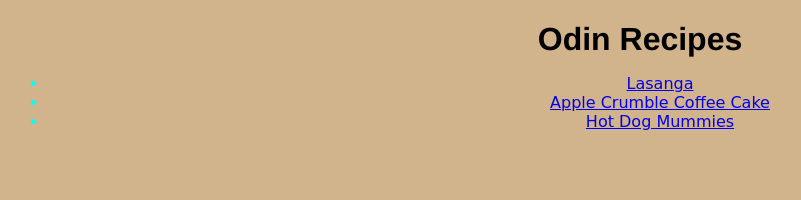
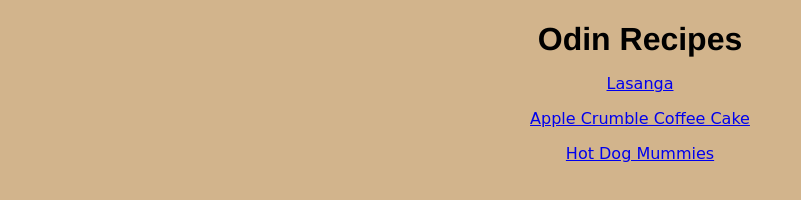
Before and after one commit to mrollings12/odin-recipes, a plain HTML site: page index.html in a window 1280 px wide. Shown: the whole page, without its empty margins (0-801 px from the left). Drawn offline with Linux system fonts and the light colour scheme.

Commit message:
removed list and change style

```diff
--- a/index.html
+++ b/index.html
@@ -8,10 +8,9 @@
 </head>
 <body>
     <h1> Odin Recipes</h1>
-    <ul>
-        <li><a href="recipes/lasagna.html"> Lasanga</a></li>
-        <li><a href="recipes/applecrumble.html">Apple Crumble Coffee Cake</a></li>
-        <li><a href="recipes/mummydogs.html">Hot Dog Mummies</a></li>
 
+        <p><a href="recipes/lasagna.html" target="_blank"> Lasanga</a></p>
+        <p><a href="recipes/applecrumble.html" target="_blank">Apple Crumble Coffee Cake</a></p>
+        <p><a href="recipes/mummydogs.html" target="_blank">Hot Dog Mummies</a></p>
 </body>
 </html>
--- a/style.css
+++ b/style.css
@@ -9,7 +9,7 @@ h1 {
     font-weight: bold;
     margin-bottom: auto;
 }
-li {
+p {
     color: aqua;
     font-family: cursive, sans-serif;
     text-align: center;
```
